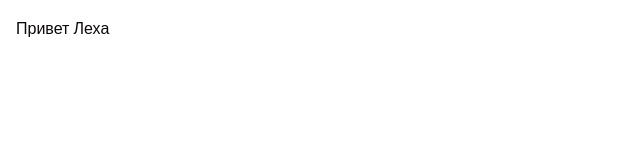
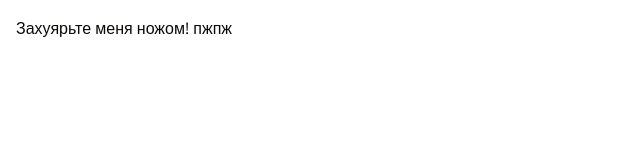
Before and after one commit to Wallentaine/pixiepot.tech, a Next.js app in the folder web/: page / in a window 1280 px wide. Shown: the top 160 px of the page, without its empty margins (0-640 px from the left). Built offline with nearby package versions, Linux system fonts and the light colour scheme.

Commit message:
test commit

```diff
--- a/web/app/(main)/(routes)/page.tsx
+++ b/web/app/(main)/(routes)/page.tsx
@@ -1,3 +1,3 @@
 export default function Home() {
-  return <div className="p-4">Привет Леха</div>;
+  return <div className="p-4">Захуярьте меня ножом! пжпж</div>;
 }
```
